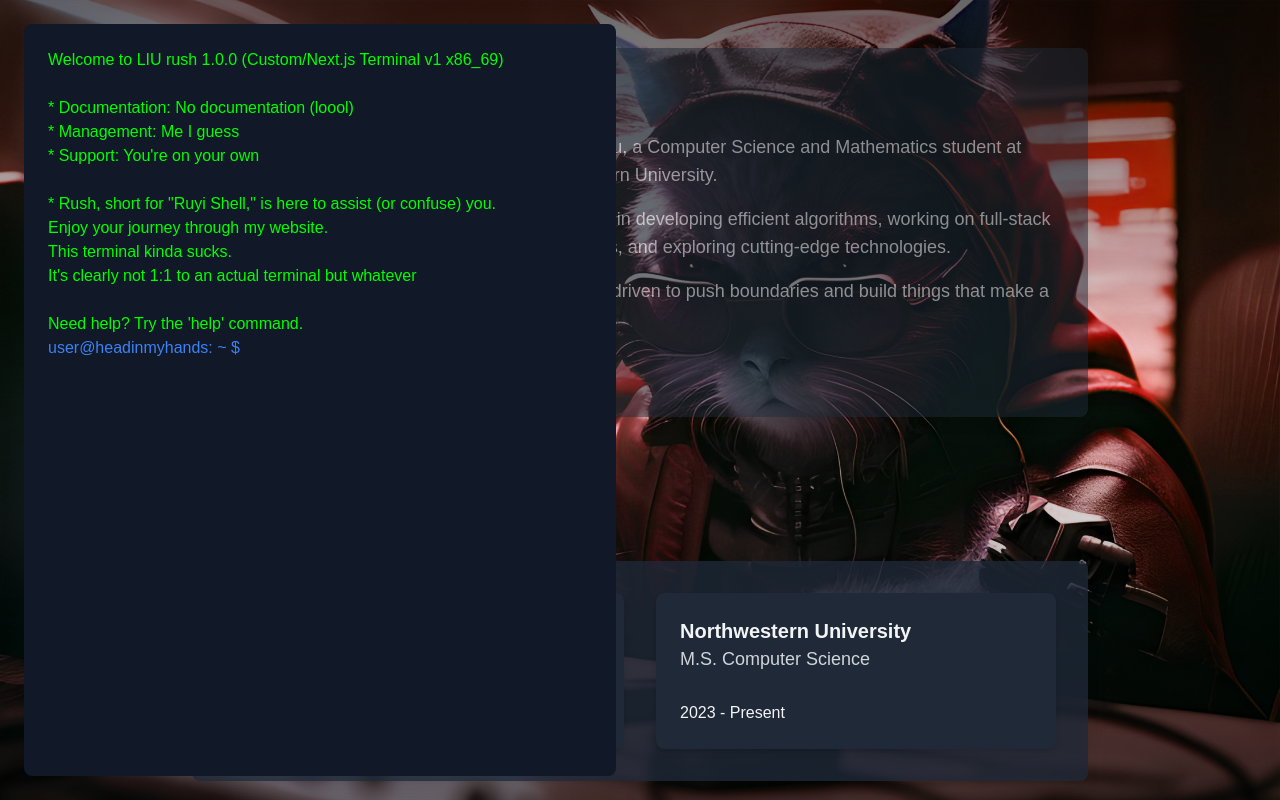
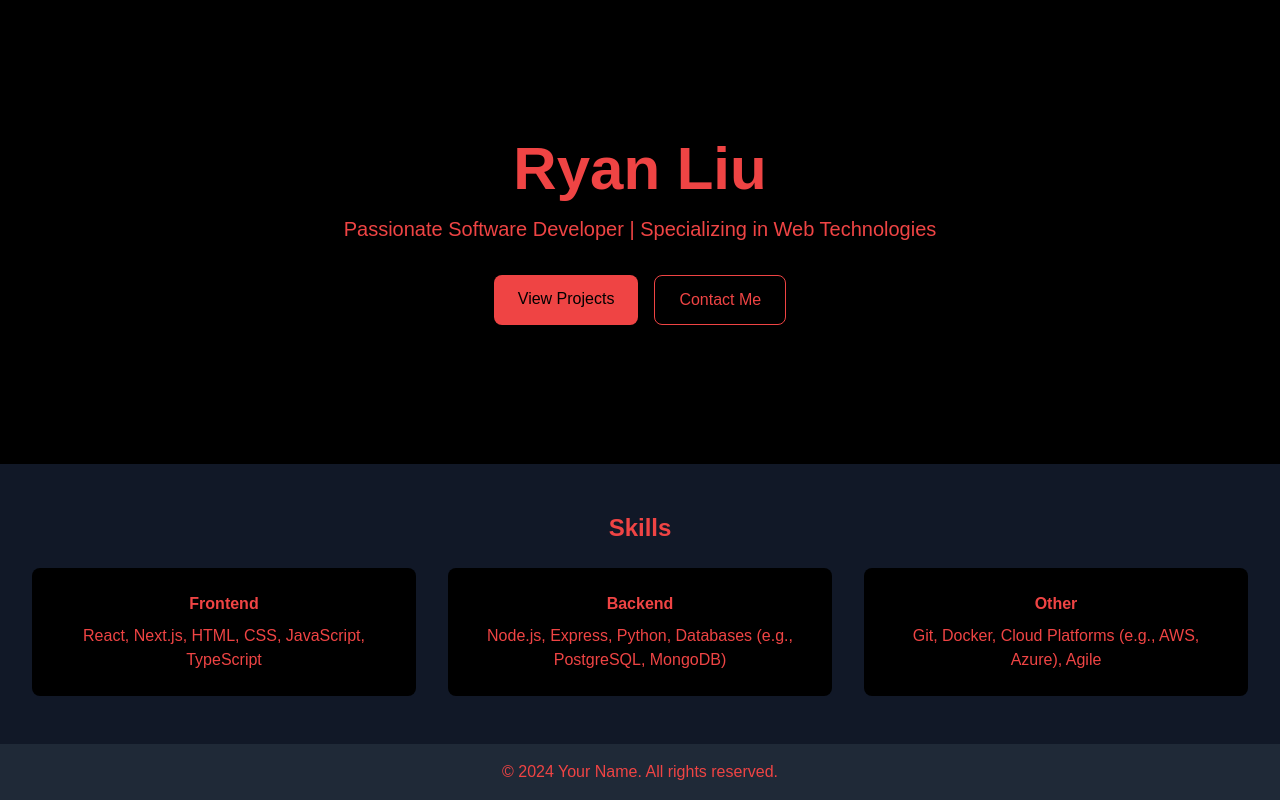
Before and after one commit to rliu2400/rliu.xyz, a Next.js app: page /home in a window 1280 px wide. Shown: the top 800 px of the page. Built offline with nearby package versions, Linux system fonts and the light colour scheme; a web font is replaced by a local one.

Commit message:
new home page

```diff
--- a/src/app/home/page.tsx
+++ b/src/app/home/page.tsx
@@ -1,37 +1,59 @@
-import Header from "@/components/Header";
-import TitleAnimation from "@/components/TitleAnimation";
-import About from "@/components/About";
-import Education from "@/components/Education";
-import Resume from "@/components/Resume";
-import Projects from "@/components/Projects";
-import Footer from "@/components/Footer";
+// app/page.tsx
+import Image from 'next/image';
+import Link from 'next/link';
 
 export default function Home() {
-    return (
-        <div
-            className="min-h-screen flex flex-col items-center bg-fixed bg-cover bg-center text-gray-800 dark:text-gray-100 font-fira-code"
-            style={{ backgroundImage: 'url("/images/hacker_cat_red.jpg")' }} // Apply background image
-        >
-            {/* Vignette */}
-            <div className="fixed inset-0 z-0 pointer-events-none bg-gradient-to-b from-black via-transparent to-black opacity-60"></div>
+  return (
+    <main className="bg-black text-red-500 min-h-screen flex flex-col">
+      {/* Hero Section */}
+      <section className="flex-grow flex flex-col items-center justify-center py-16 px-8">
+      {/*<div className="relative w-48 h-48 rounded-full overflow-hidden mb-8">
+            <Image
+                src="/profile.jpg" // Replace with your profile image
+                alt="Profile Picture"
+                fill
+                style={{ objectFit: "cover" }}
+                sizes="480px"
+                priority
+            />
+        </div>*/}
+        <h1 className="text-4xl md:text-6xl font-bold mb-4">Ryan Liu</h1>
+        <p className="text-lg md:text-xl mb-8 text-center">
+          Passionate Software Developer | Specializing in Web Technologies
+        </p>
+        <div className="flex space-x-4">
+          <Link href="/projects" className="bg-red-500 text-black px-6 py-3 rounded-lg hover:bg-red-600 transition">
+            View Projects
+          </Link>
+          <Link href="/contact" className="border border-red-500 px-6 py-3 rounded-lg hover:bg-red-500 hover:text-black transition">
+            Contact Me
+          </Link>
+        </div>
+      </section>
 
-            <div className="relative z-10 justify-center items-center">
-                {/* Header */}
-                <Header />
+      {/* Skills Section (Optional) */}
+      <section className="bg-gray-900 py-12 px-8">
+        <h2 className="text-2xl font-bold mb-6 text-center">Skills</h2>
+        <div className="grid grid-cols-1 md:grid-cols-3 gap-8">
+          <div className="bg-black p-6 rounded-lg text-center">
+            <h3 className="font-semibold mb-2">Frontend</h3>
+            <p>React, Next.js, HTML, CSS, JavaScript, TypeScript</p>
+          </div>
+          <div className="bg-black p-6 rounded-lg text-center">
+            <h3 className="font-semibold mb-2">Backend</h3>
+            <p>Node.js, Express, Python, Databases (e.g., PostgreSQL, MongoDB)</p>
+          </div>
+          <div className="bg-black p-6 rounded-lg text-center">
+            <h3 className="font-semibold mb-2">Other</h3>
+            <p>Git, Docker, Cloud Platforms (e.g., AWS, Azure), Agile</p>
+          </div>
+        </div>
+      </section>
 
-                {/* About Section */}
-                <About />
-
-                {/* Education Section */}
-                <Education />
-
-                {/* Resume Section */}
-                <Resume />
-
-                {/* Projects Section */}
-                <Projects />
-
-            </div>
-        </div>
-    );
+      {/* Footer */}
+      <footer className="bg-gray-800 py-4 text-center">
+        <p>&copy; {new Date().getFullYear()} Your Name. All rights reserved.</p>
+      </footer>
+    </main>
+  );
 }
```
